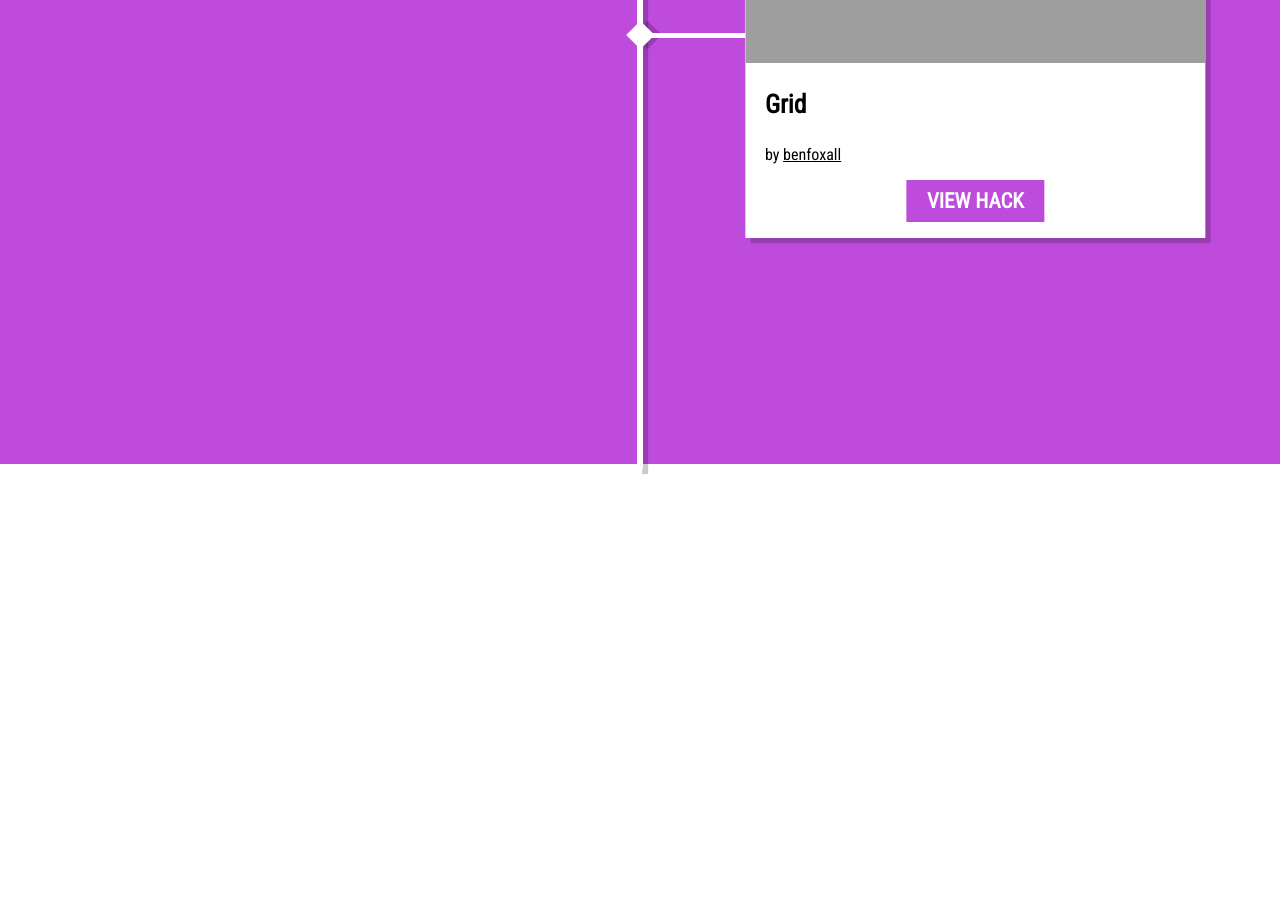
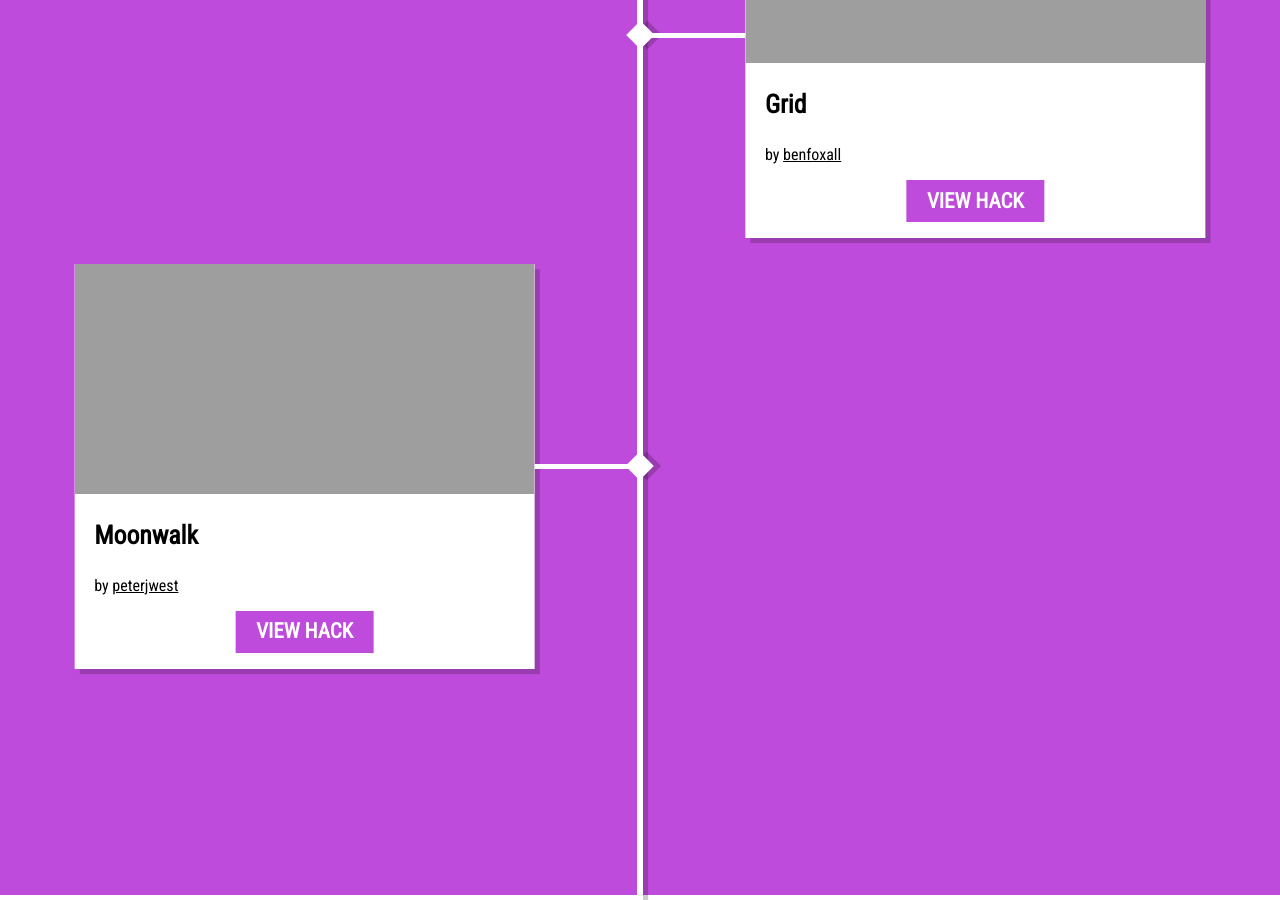
Before and after one commit to cardboctober/cardboctober.github.io, a Jekyll site: the page built from index.html, in a window 1280 px wide and 900 px high, scrolled down 6822 px. Built offline with Jekyll 4.4.1, drawn with Linux system fonts in a browser that asks for light colours; some web fonts are replaced; before the commit the page ends 7291 px from its top, so only the background shows below that.

Commit message:
Day 4 is late… I left my charger at work

```diff
--- a/_data/hacks.yml
+++ b/_data/hacks.yml
@@ -80,3 +80,9 @@
   url: https://cardboctober.xyz/ben/04/
   img: https://cardboctober.xyz/ben/04/screen.png
   by: benfoxall
+
+- date: 04-10-2016
+  title: Moonwalk
+  url: https://cardboctober.xyz/pete/04/
+  img: https://cardboctober.xyz/pete/02/screenshot.png
+  by: peterjwest
```
